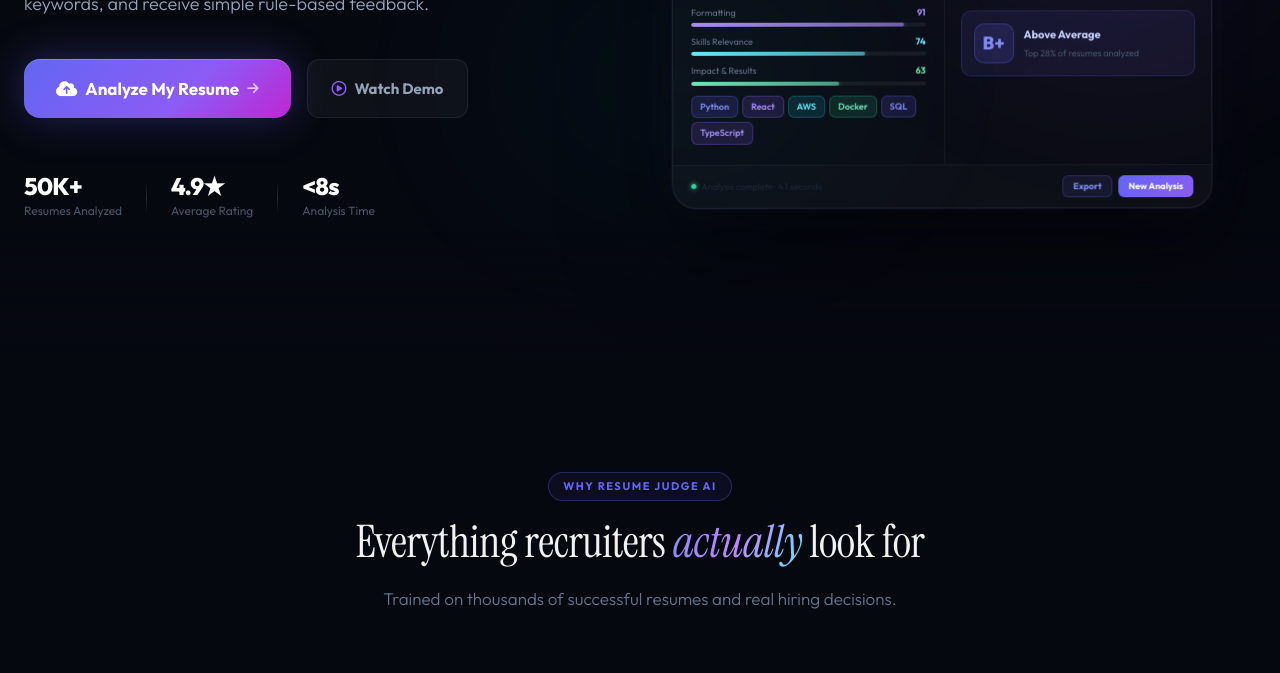
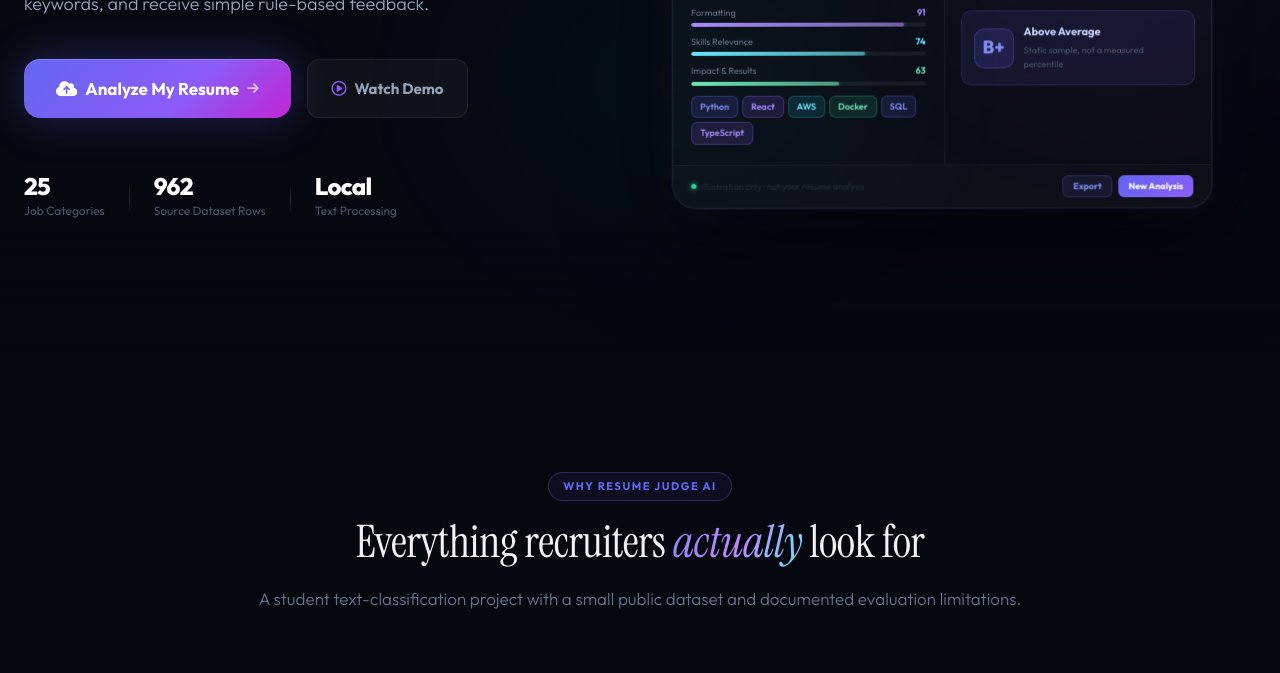
Before and after one commit to AshishShedge84/ResumeJudgeProject, a plain HTML site: page frontend/index.html in a window 1280 px wide. Shown: the part 440-1113 px from the top of the page. Drawn offline with nearby package versions, Linux system fonts and the light colour scheme.

Commit message:
Label illustrative UI and remove unverified marketing metrics

```diff
--- a/frontend/hero-illustration.js
+++ b/frontend/hero-illustration.js
@@ -92,7 +92,7 @@
       ">⚡</div>
       <div>
         <div style="font-family:'Outfit',sans-serif;font-weight:700;font-size:12px;color:#e2e8f0;line-height:1.2;">Resume Judge AI</div>
-        <div style="font-size:9px;color:#475569;">Analysis Report</div>
+        <div style="font-size:9px;color:#475569;">Illustrative UI Sample</div>
       </div>
       <div style="
         margin-left:auto;padding:2px 8px;border-radius:999px;
@@ -230,7 +230,7 @@
       ">B+</div>
       <div>
         <div style="font-size:11px;font-weight:700;color:#c7d2fe;font-family:'Outfit',sans-serif;">Above Average</div>
-        <div style="font-size:9px;color:#475569;margin-top:2px;">Top 28% of resumes analyzed</div>
+        <div style="font-size:9px;color:#475569;margin-top:2px;">Static sample, not a measured percentile</div>
       </div>
     </div>
   `;
@@ -249,7 +249,7 @@
   foot.innerHTML = `
     <span style="font-size:9px;color:#1e293b;font-family:'Outfit',sans-serif;display:flex;align-items:center;gap:5px;">
       <span style="width:5px;height:5px;border-radius:50%;background:#34d399;box-shadow:0 0 5px #34d399;display:inline-block;"></span>
-      Analysis complete · 4.1 seconds
+      Illustration only · not your resume analysis
     </span>
     <div style="display:flex;gap:6px;">
       <button style="
--- a/frontend/index.html
+++ b/frontend/index.html
@@ -133,18 +133,18 @@
         <!-- Stats -->
         <div class="rj-hero__stats" style="--delay: 320ms">
           <div class="rj-stat">
-            <span class="rj-stat__num">50K+</span>
-            <span class="rj-stat__lbl">Resumes Analyzed</span>
+            <span class="rj-stat__num">25</span>
+            <span class="rj-stat__lbl">Job Categories</span>
           </div>
           <div class="rj-stat__divider"></div>
           <div class="rj-stat">
-            <span class="rj-stat__num">4.9★</span>
-            <span class="rj-stat__lbl">Average Rating</span>
+            <span class="rj-stat__num">962</span>
+            <span class="rj-stat__lbl">Source Dataset Rows</span>
           </div>
           <div class="rj-stat__divider"></div>
           <div class="rj-stat">
-            <span class="rj-stat__num">&lt;8s</span>
-            <span class="rj-stat__lbl">Analysis Time</span>
+            <span class="rj-stat__num">Local</span>
+            <span class="rj-stat__lbl">Text Processing</span>
           </div>
         </div>
       </div>
@@ -168,7 +168,7 @@
         <h2 class="rj-section__h2">
           Everything recruiters <em>actually</em> look for
         </h2>
-        <p class="rj-section__sub">Trained on thousands of successful resumes and real hiring decisions.</p>
+        <p class="rj-section__sub">A student text-classification project with a small public dataset and documented evaluation limitations.</p>
       </div>
 
       <div class="rj-features">
@@ -244,7 +244,7 @@
             <i class="fa-solid fa-microchip"></i>
           </div>
           <h3 class="rj-step__title">Analyze</h3>
-          <p class="rj-step__body">Our AI reads every line, cross-referencing real hiring data.</p>
+          <p class="rj-step__body">The classifier predicts a category; keyword rules provide a simple score and feedback.</p>
         </div>
         <div class="rj-step" data-rj-animate data-delay="240">
           <div class="rj-step__num">03</div>
```
